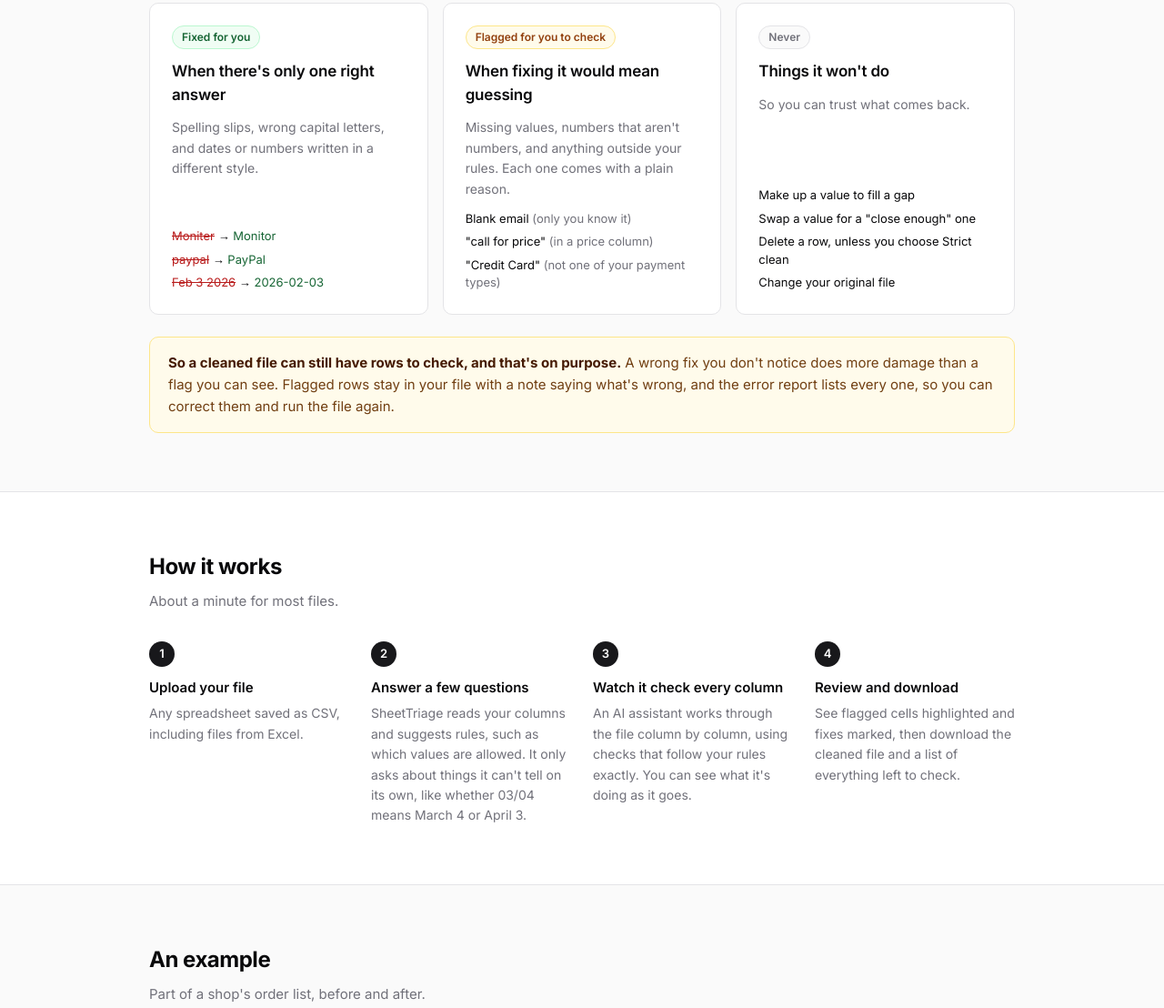
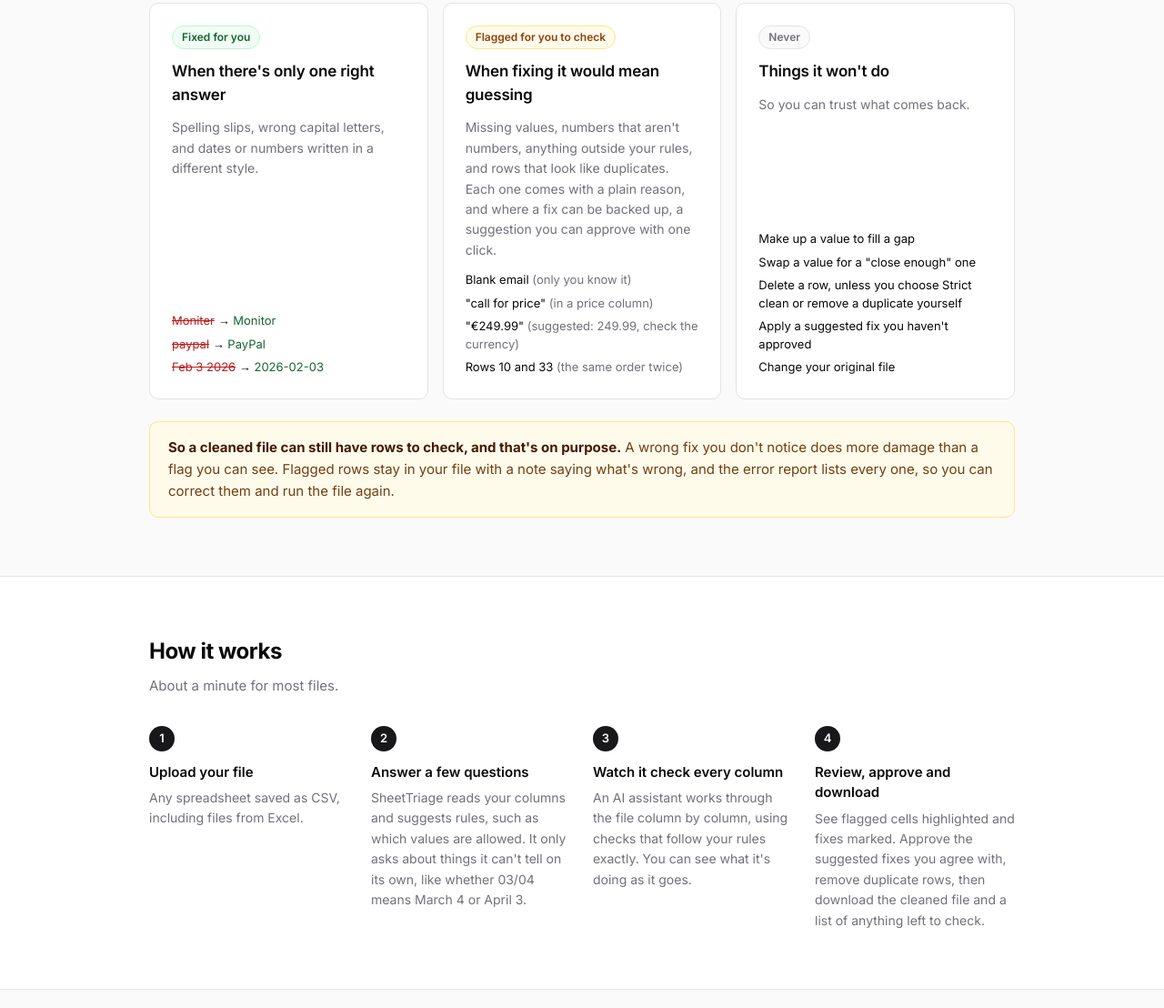
Before and after one commit to rajeev-thundiyil15/SheetTriage, a plain HTML site: page static/home.html in a window 1280 px wide. Shown: the part 885-1993 px from the top of the page at 91% size. Drawn offline with Linux system fonts and the light colour scheme; no server answers.

Commit message:
Describe suggested fixes and duplicates on the home page and in the README
Co-Authored-By: Claude Opus 5.5 <noreply@anthropic.com>

```diff
--- a/static/home.html
+++ b/static/home.html
@@ -205,11 +205,12 @@
       <div class="outcome flagged">
         <span class="outcome-badge">Flagged for you to check</span>
         <h3>When fixing it would mean guessing</h3>
-        <p>Missing values, numbers that aren't numbers, and anything outside your rules. Each one comes with a plain reason.</p>
+        <p>Missing values, numbers that aren't numbers, anything outside your rules, and rows that look like duplicates. Each one comes with a plain reason, and where a fix can be backed up, a suggestion you can approve with one click.</p>
         <ul>
           <li>Blank email <span class="why">(only you know it)</span></li>
           <li>"call for price" <span class="why">(in a price column)</span></li>
-          <li>"Credit Card" <span class="why">(not one of your payment types)</span></li>
+          <li>"€249.99" <span class="why">(suggested: 249.99, check the currency)</span></li>
+          <li>Rows 10 and 33 <span class="why">(the same order twice)</span></li>
         </ul>
       </div>
       <div class="outcome never">
@@ -219,7 +220,8 @@
         <ul>
           <li>Make up a value to fill a gap</li>
           <li>Swap a value for a "close enough" one</li>
-          <li>Delete a row, unless you choose Strict clean</li>
+          <li>Delete a row, unless you choose Strict clean or remove a duplicate yourself</li>
+          <li>Apply a suggested fix you haven't approved</li>
           <li>Change your original file</li>
         </ul>
       </div>
@@ -254,8 +256,8 @@
       </div>
       <div class="step">
         <span class="step-num">4</span>
-        <h3>Review and download</h3>
-        <p>See flagged cells highlighted and fixes marked, then download the cleaned file and a list of everything left to check.</p>
+        <h3>Review, approve and download</h3>
+        <p>See flagged cells highlighted and fixes marked. Approve the suggested fixes you agree with, remove duplicate rows, then download the cleaned file and a list of anything left to check.</p>
       </div>
     </div>
   </div>
@@ -323,11 +325,11 @@
       </details>
       <details>
         <summary>How is this different from asking ChatGPT or Claude to fix my file?</summary>
-        <p>A chatbot tries its best each time, which means it may quietly guess a value, drop rows from a long file, or fix things differently if you ask twice, and you'd have to compare the files to find out. In SheetTriage the rules are enforced by code: a fix that would be a guess can't be saved, every row is kept, every change and flag is marked with a reason, and the same file gives the same result every time. The AI only sees your column names, the first few rows and the values that break a rule, not the whole file. A chatbot is still the better choice for judgement calls, like working out a missing country from a city, or for reshaping and exploring data.</p>
+        <p>A chatbot tries its best each time, which means it may quietly guess a value, drop rows from a long file, or fix things differently if you ask twice, and you'd have to compare the files to find out. In SheetTriage the rules are enforced by code: a fix that would be a guess can't be saved unless you approve it, every row is kept, every change and flag is marked with a reason, and the same file gives the same result every time. The AI only sees your column names, the first few rows and the values that break a rule, not the whole file. A chatbot is still the better choice for judgement calls, like working out a missing country from a city, or for reshaping and exploring data.</p>
       </details>
       <details>
         <summary>What do I do with the flagged rows?</summary>
-        <p>Each one says what's wrong. Correct them in your original spreadsheet and run it again, or, if a flagged value is actually fine (say you've started accepting a new payment type), add it to the allowed values on the rules page.</p>
+        <p>Open the Fix flagged cells tab on the results page. For each one you can use a suggested fix, say the value is correct as it is (say you've started accepting a new payment type), or leave it flagged, one at a time or all the suggested fixes at once. Both downloads include your choices. Anything with no safe fix, like a blank email, still needs correcting in your file.</p>
       </details>
       <details>
         <summary>Will it delete my data?</summary>
```
Also changed, not shown: README.md.
